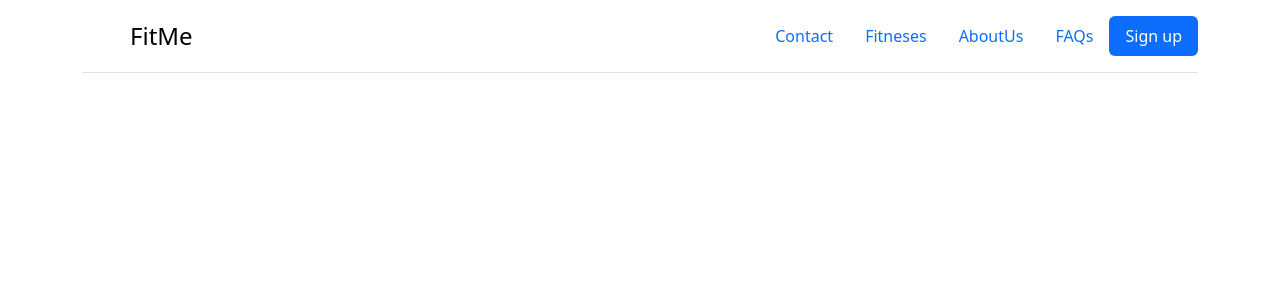
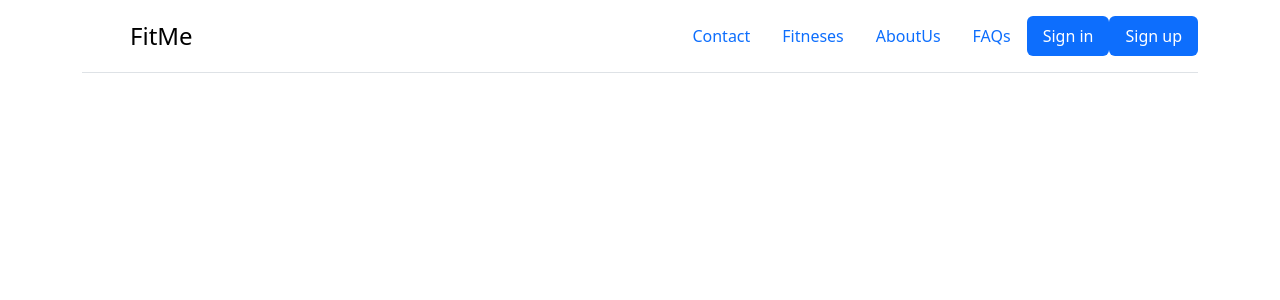
Before and after one commit to Aibek002/fitnes, a PHP site: page /HomePage.php in a window 1280 px wide. Shown: the top 300 px of the page. Run offline with PHP 8.4, Linux system fonts and the light colour scheme.

Commit message:
modified:   include/header.php

```diff
--- a/include/header.php
+++ b/include/header.php
@@ -16,7 +16,8 @@
         <li class="nav-item"><a href="#" class="nav-link "><?= $_SESSION['name'] . " " . $_SESSION['surname']; ?></a></li>
 
       <?php else : ?>
-        <li class="nav-item"><a href="<? echo BASE_URL . 'register.php'?>" class="nav-link active">Sign up</a></li>
+        <li class="nav-item"><a href="<? echo BASE_URL . 'register.php'?>" class="nav-link active">Sign in</a></li>
+        <li class="nav-item"><a href="<? echo BASE_URL . 'login.php'?>" class="nav-link active">Sign up</a></li>
       <?php endif ?>
     </ul>
   </header>
```
